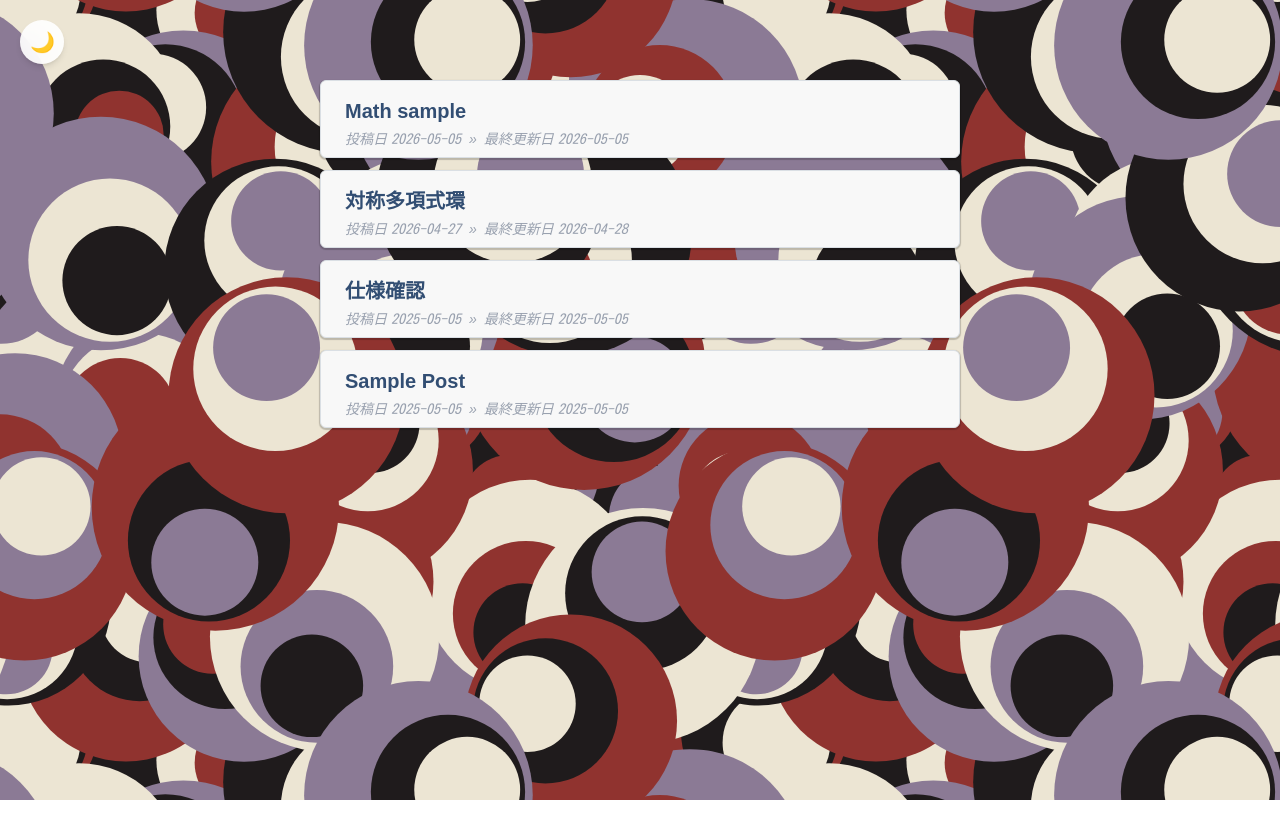
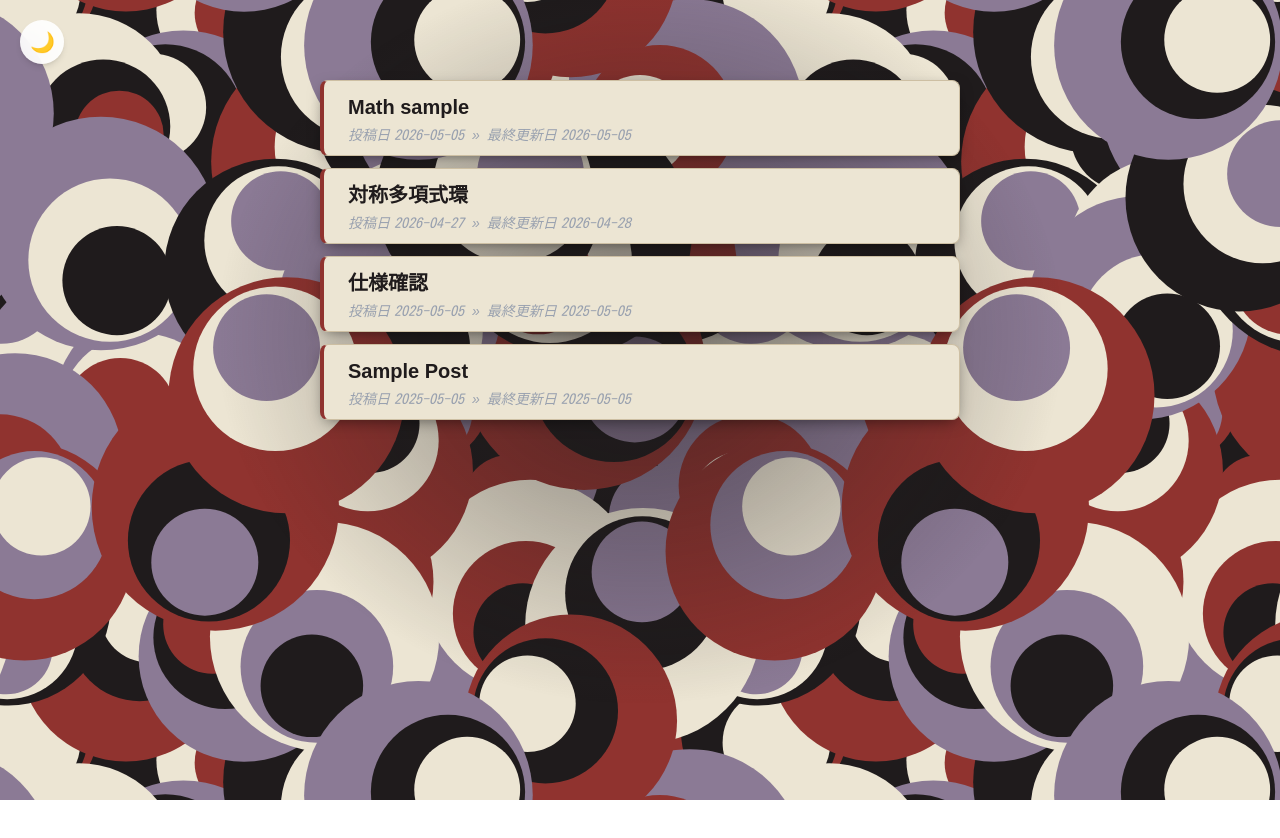
Before and after one commit to elle-et-noire/dispositif, a Next.js app: page /posts in a window 1280 px wide. Shown: the top 838 px of the page. Built offline with nearby package versions, Linux system fonts and the light colour scheme; a web font is replaced by a local one; what better-react-mathjax would draw is missing.

Commit message:
simple design to match the background

```diff
--- a/app/[slug]/page.tsx
+++ b/app/[slug]/page.tsx
@@ -47,7 +47,7 @@ export default async function PostPage({ params }: PostPageProps) {
       <div // glass morphism background
         className="
           z-10 fixed top-0 left-0 right-0
-          size-full bg-[#76ddfc]/15 dark:bg-[#001533]/25
+          size-full bg-[#1f1b1c]/15 dark:bg-[#001533]/30
           backdrop-blur-[3px]
         "
       />
@@ -56,7 +56,7 @@ export default async function PostPage({ params }: PostPageProps) {
           z-20 relative flex flex-col
           mx-auto mt-8 px-4 md:pl-16 md:pr-4 pb-16
           w-[22rem] sm:w-[40rem] md:w-[68rem] rounded-lg
-          bg-[#f8f8f8] shadow-[0_0px_3px_0px_rgba(128,128,128,0.5)]
+          bg-[#f5f0e6] shadow-[0_0px_4px_0px_rgba(31,27,28,0.45)]
           prose max-w-none
           transition-colors duration-500
           dark:bg-[#0b1422] dark:shadow-[0_0px_3px_0px_rgba(0,0,0,0.6)] dark:prose-invert
--- a/app/globals.css
+++ b/app/globals.css
@@ -70,7 +70,7 @@
 }
 
 .toc-list-item .toc-link:hover {
-  @apply text-[#324e73];
+  @apply text-[#90332f];
 }
 
 .toc-list-item {
@@ -78,7 +78,7 @@
 }
 
 .is-active-li .toc-link {
-  @apply border-l-4 border-l-[#324e73] text-[#324e73];
+  @apply border-l-4 border-l-[#90332f] text-[#90332f];
 }
 
 html.dark .toc-list-item .toc-link:hover {
@@ -109,8 +109,13 @@ html.dark .is-active-li .toc-link {
   left: 50%;
   width: 2px;
   height: 30px;
-  background: #324e73;
+  background: #90332f;
   border-radius: 2.5px;
+}
+
+html.dark .batsu::before,
+html.dark .batsu::after {
+  background: #76b5e6;
 }
 
 .batsu::before {
@@ -130,7 +135,7 @@ svg {
 }
 
 .post {
-  @apply text-[#101828];
+  @apply text-[#1f1b1c];
   text-autospace: normal;
 }
 
@@ -145,15 +150,27 @@ html.dark .post {
 }
 
 .post a:hover {
-  @apply text-[#324e73] no-underline;
+  @apply text-[#90332f] no-underline;
+}
+
+html.dark .post a:hover {
+  @apply text-[#76b5e6];
 }
 
 .post h2 {
-  @apply text-[#324e73] text-base sm:text-2xl font-bold py-0.5 sm:py-1 border-l-4 border-l-[#324e73] pl-2 sm:pl-4;
+  @apply text-[#90332f] text-base sm:text-2xl font-bold py-0.5 sm:py-1 border-l-4 border-l-[#90332f] pl-2 sm:pl-4;
+}
+
+html.dark .post h2 {
+  @apply text-[#76b5e6] border-l-[#76b5e6];
 }
 
 .post h3 {
-  @apply text-[#324e73] text-base sm:text-xl font-bold;
+  @apply text-[#90332f] text-base sm:text-xl font-bold;
+}
+
+html.dark .post h3 {
+  @apply text-[#76b5e6];
 }
 
 .post p {
@@ -191,7 +208,7 @@ html.dark .post {
 
 .post p code,
 .post li code {
-  @apply bg-[#d9dce1] rounded-md py-0.5 px-1 mx-0.5 text-base;
+  @apply bg-[#e6dec9] rounded-md py-0.5 px-1 mx-0.5 text-base;
 }
 
 html.dark .post p code,
@@ -242,15 +259,25 @@ html.dark .post li code {
   right: 0;
   z-index: -1;
   border-radius: 3px;
-  border: solid #97c8d8;
+  border: solid #d8cdb5;
   border-width: 1px;
-  box-shadow: 0px 1px 1px 0px #4ba4cc;
+  box-shadow: 0px 1px 1px 0px #b59b6b;
   transform: skewX(-10deg);
-  background-color: #fff;
+  background-color: #f5f0e6;
 }
 
 .post details[open] summary::before {
-  box-shadow: inset 0px 1px 1px 0px #4ba4cc;
+  box-shadow: inset 0px 1px 1px 0px #b59b6b;
+}
+
+html.dark .post details summary::before {
+  border-color: #16345c;
+  box-shadow: 0px 1px 1px 0px #007ba7;
+  background-color: #0e264a;
+}
+
+html.dark .post details[open] summary::before {
+  box-shadow: inset 0px 1px 1px 0px #007ba7;
 }
 
 details[open] summary::after {
@@ -259,11 +286,15 @@ details[open] summary::after {
 
 details summary::after {
   content: "+";
-  color: #324e73;
+  color: #90332f;
   font-weight: 600;
   float: right;
   width: 1rem;
   text-align: center;
+}
+
+html.dark details summary::after {
+  color: #76b5e6;
 }
 
 html.light[data-theme="dark"] {
@@ -277,14 +308,18 @@ html.dark[data-theme="light"] {
 hr {
   height: 3px;
   border: 0;
-  box-shadow: 0 3px 3px -3px #324e73 inset;
+  box-shadow: 0 3px 3px -3px #90332f inset;
+}
+
+html.dark hr {
+  box-shadow: 0 3px 3px -3px #2c4a73 inset;
 }
 
 .scrollable path,
 .scrollable line,
 .scrollable g {
-  stroke: #101828;
-  fill: #101828;
+  stroke: #1f1b1c;
+  fill: #1f1b1c;
 }
 
 html.dark .scrollable path,
--- a/component/postcard.tsx
+++ b/component/postcard.tsx
@@ -11,16 +11,29 @@ export default function PostCard({ slug, data }: {
     <Link
       href={`/${slug}`}
       className="
-        px-3 md:px-6 pt-2 sm:pt-4 pb-1 sm:pb-2
-        no-underline w-full bg-[#f8f8f8] text-[#324e73] rounded-md border-[#dadfe4] border-[0.5pt]
-        shadow-[0_1px_1px_1px_rgba(0,0,0,0.2)] overflow-hidden
-        transition-colors duration-500
-        dark:bg-[#0f1a2b] dark:text-[#9db8d6] dark:border-[#1d2c44] dark:shadow-[0_1px_1px_1px_rgba(0,0,0,0.5)]"
+        group block w-full overflow-hidden no-underline
+        rounded-lg border-l-4 border-y border-r
+        pl-4 pr-4 md:pl-6 md:pr-6 pt-3 pb-2.5
+        transition-colors duration-200
+        /* レトロ：背景のクリーム×深紅に合わせた不透明なパーチメント面。
+           左罫は本文見出しと同じ作法で深紅のアクセントを置く。 */
+        bg-[#ece5d3] text-[#1f1b1c]
+        border-l-[#90332f] border-y-[#cdbfa3] border-r-[#cdbfa3]
+        shadow-[0_5px_16px_-5px_rgba(0,0,0,0.55)]
+        hover:bg-[#e4dcc6]
+        /* ダーク：背景の濃紺×シアンに合わせた不透明な濃紺面。
+           地（ほぼ漆黒）から明確に浮くよう面を一段明るくする。 */
+        dark:bg-[#11294d] dark:text-[#9db8d6]
+        dark:border-l-[#007ba7] dark:border-y-[#1d4170] dark:border-r-[#1d4170]
+        dark:shadow-[0_5px_16px_-5px_rgba(0,0,0,0.75)]
+        dark:hover:bg-[#15315a]"
     >
       <h2 className="
         mb-1
         font-bold font-zen-maru-gothic-medium
-        text-base md:text-xl"
+        text-base md:text-xl
+        transition-colors duration-200
+        group-hover:text-[#90332f] dark:group-hover:text-[#76ddfc]"
       >
         {data.title}
       </h2>
--- a/component/postlist.tsx
+++ b/component/postlist.tsx
@@ -9,6 +9,15 @@ export default function PostList() {
   const posts = GetAllPosts();
   return (
     <main className="min-h-screen min-w-max m-0 pb-12">
+      {/* 一覧ページ専用の集中スクリム。中央列に向けて背景の目玉模様をゆるく暗転させ、
+          カードへ視線を集める。ぼかしは使わずクリックも透過させる。 */}
+      <div
+        aria-hidden
+        className="
+          pointer-events-none fixed inset-0 -z-10
+          bg-[radial-gradient(ellipse_46%_64%_at_50%_42%,rgba(31,27,28,0.55),rgba(31,27,28,0)_72%)]
+          dark:bg-[radial-gradient(ellipse_46%_64%_at_50%_42%,rgba(2,5,10,0.62),rgba(2,5,10,0)_72%)]"
+      />
       <div className="
         pb-16 pt-20 px-16 mx-auto
         w-full md:w-[48rem]
```
